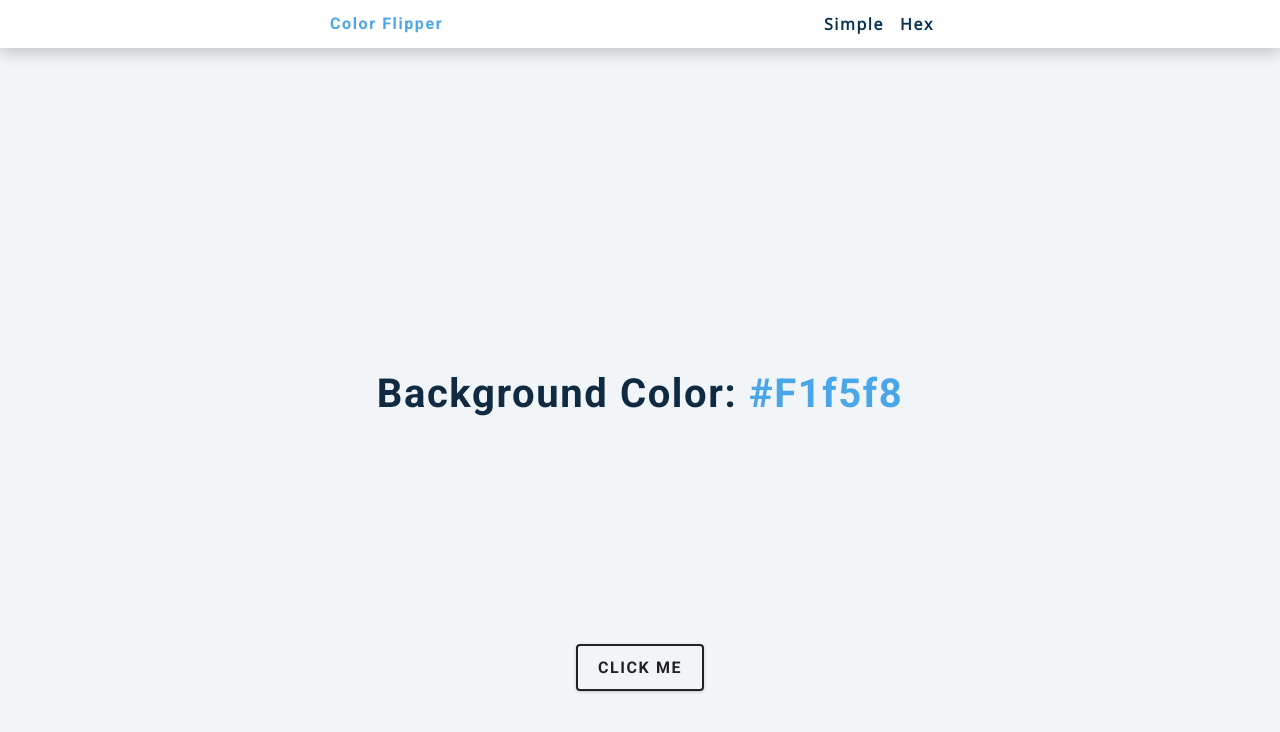
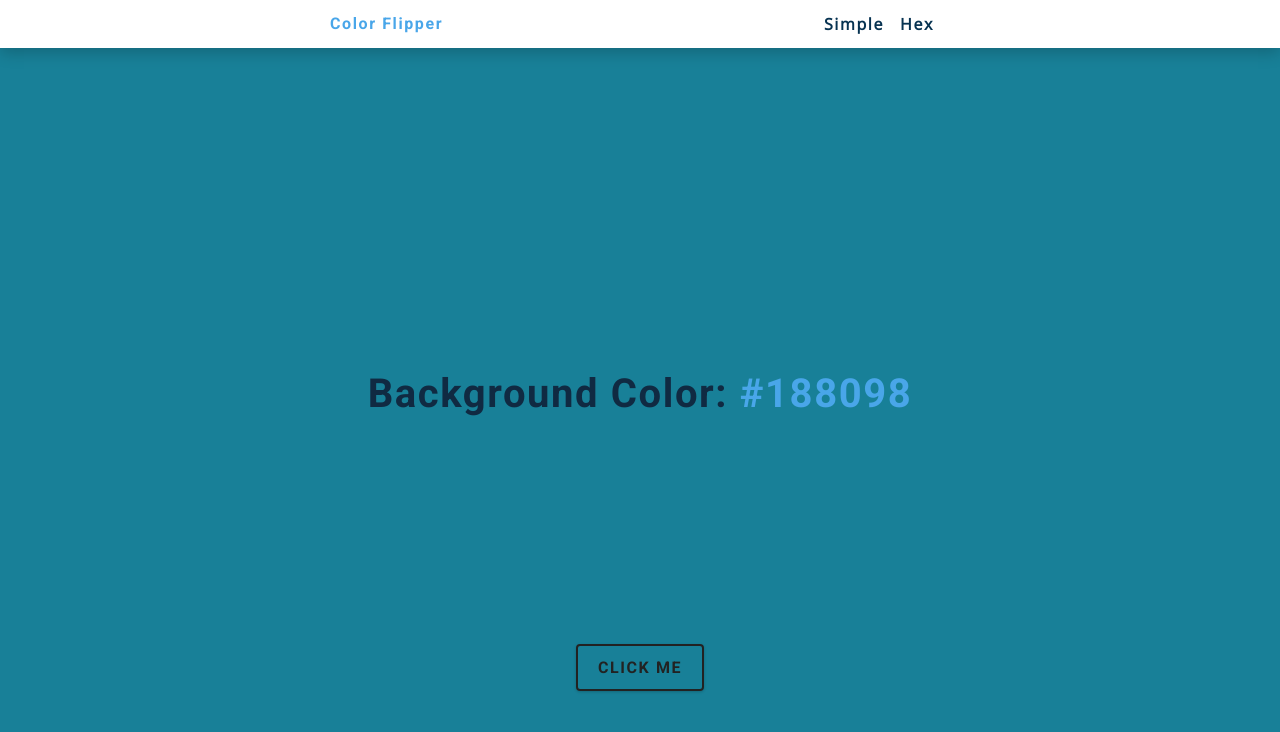
Before and after one commit to gerardojgarcia/color_picker, a plain HTML site: page hex.html in a window 1280 px wide. Both pictures are taken after a click on the button "CLICK ME". Drawn offline with nearby package versions, Linux system fonts and the light colour scheme.

Commit message:
updated JS for both pickers

```diff
--- a/hex.html
+++ b/hex.html
@@ -23,7 +23,7 @@
     <main>
         <div class="container"></div>
         <h2>Background Color: <span class="color" >#f1f5f8</span></h2>
-        <button class="btn btn-hero">click me</button>
+        <button class="btn btn-hero" id="hex-btn">click me</button>
     </main>
 
 
--- a/main.js
+++ b/main.js
@@ -0,0 +1,44 @@
+const colors = ['green', 'yellow', 'rgba(133,122,200)', '#f15025']
+
+const btn = document.querySelector('.btn')
+const color = document.querySelector('.color')
+
+
+
+btn.addEventListener('click', () => {
+    const randomNumber = getRandomNumber()
+
+    document.body.style.backgroundColor = colors[randomNumber]
+    color.textContent = colors[randomNumber]
+})
+
+function getRandomNumber() {
+    return Math.floor(Math.random() * colors.length)
+
+}
+
+
+
+/// Hex Based Color Picker
+
+
+const hex = [0, 1, 2, 3, 4, 5, 6, 7, 8, 9, 'A', 'B', 'C', 'D', 'E', 'F']
+
+const hexBtn = document.getElementById('hex-btn')
+
+
+hexBtn.addEventListener('click', () => {
+    let hexColor = '#'
+    for (let i = 0; i < 6; i++) {
+        hexColor += hex[getRandomHex()]
+
+}
+    color.textContent = hexColor
+    document.body.style.backgroundColor = hexColor;
+
+
+})
+
+function getRandomHex() {
+    return Math.floor(Math.random() * hex.length)
+}
```
Also changed, not shown: hex.js (added).
